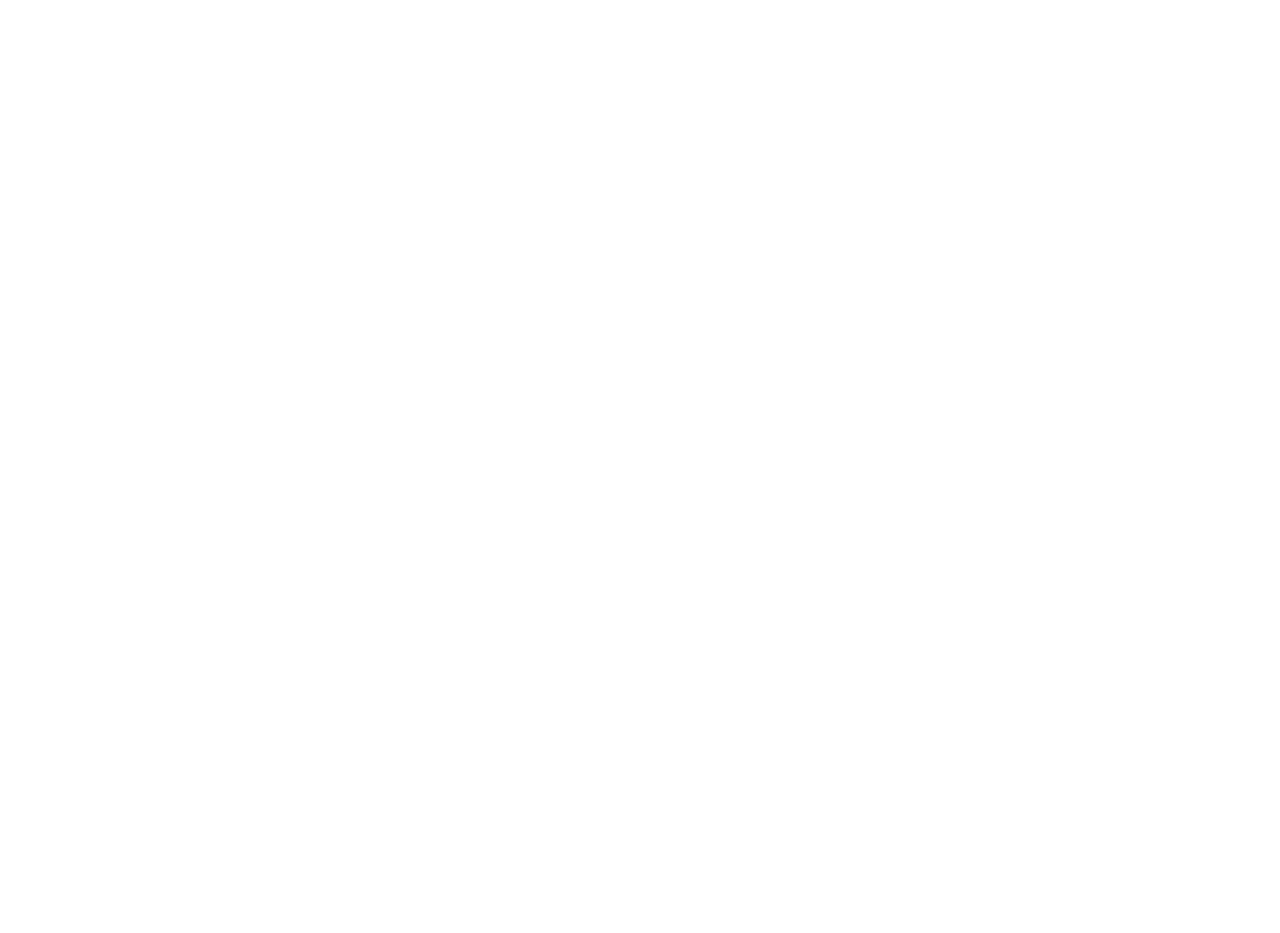
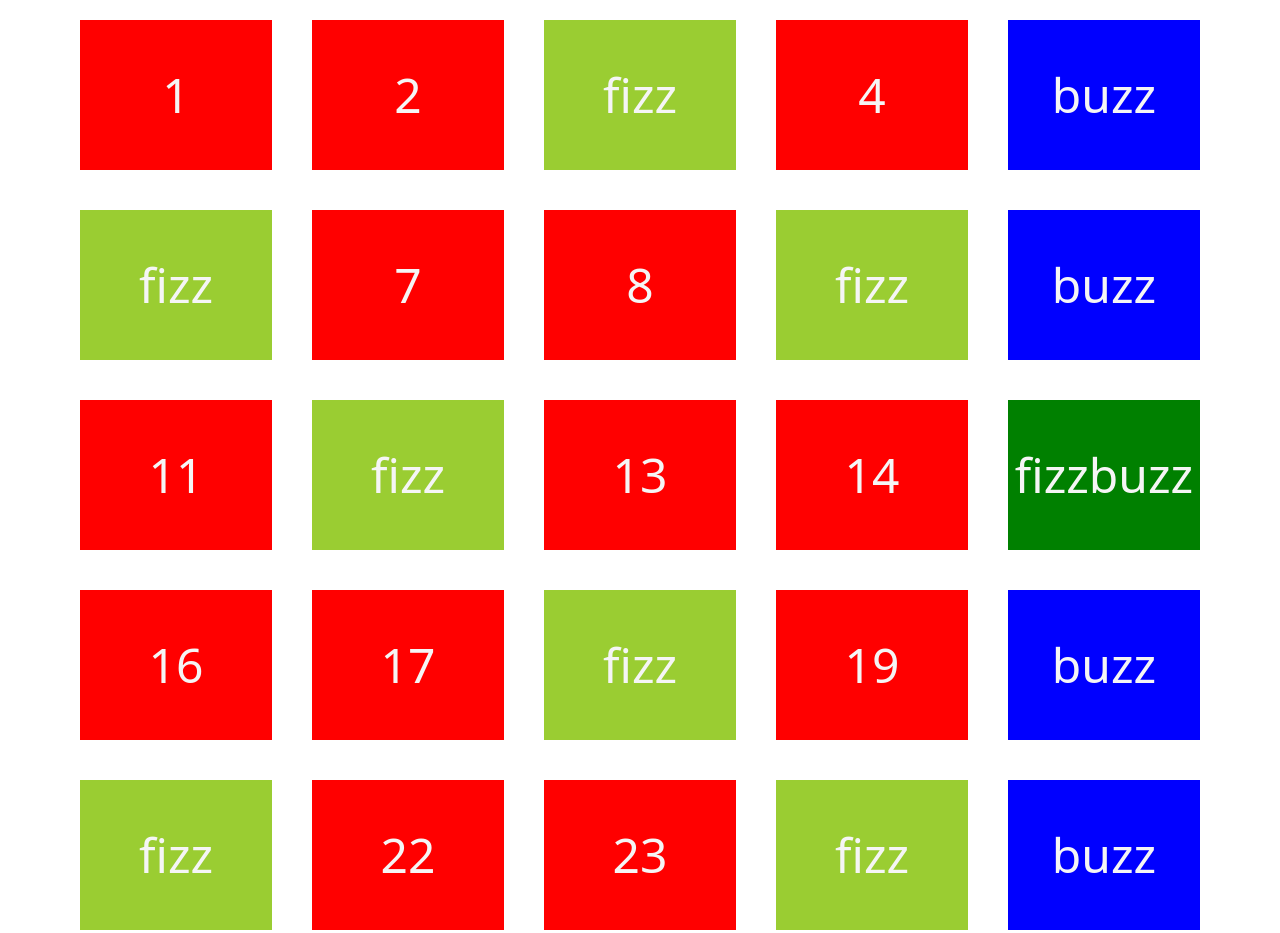
Before and after one commit to VincenzoDePetris/js-fizzbuzz, a plain HTML site: page index.html in a window 1280 px wide. Shown: the top 933 px of the page. Before the commit the page ends 800 px from the top, so only its background shows below. Drawn offline with nearby package versions, Linux system fonts and the light colour scheme.

Commit message:
add: box

```diff
--- a/index.html
+++ b/index.html
@@ -9,6 +9,7 @@
       integrity="sha384-rbsA2VBKQhggwzxH7pPCaAqO46MgnOM80zW1RWuH61DGLwZJEdK2Kadq2F9CUG65"
       crossorigin="anonymous"
     />
+    <link rel="stylesheet" href="./style.css" />
     <title>Document</title>
   </head>
   <body>
--- a/js/main.js
+++ b/js/main.js
@@ -6,14 +6,38 @@
 const maxNumber = 100;
 const minNumber = 1;
 
+// const newDiv = document.getElementById(".target-div");
+// const myCont = document.getElementsByClassName("my-cont");
+
 for (let i = minNumber; i <= maxNumber; i++) {
   if (i % 5 == 0 && i % 3 == 0) {
     console.log("fizzbuzz");
+    const div = document.createElement("div");
+    div.id = "container-fb";
+    div.innerHTML = "fizzbuzz";
+    document.body.appendChild(div);
   } else if (i % 5 == 0) {
     console.log("buzz");
+    const div = document.createElement("div");
+    div.id = "container-b";
+    div.innerHTML = "buzz";
+    document.body.appendChild(div);
   } else if (i % 3 == 0) {
     console.log("fizz");
+    const div = document.createElement("div");
+    div.id = "container-f";
+    div.innerHTML = "fizz";
+    document.body.appendChild(div);
   } else {
     console.log(i);
+    const div = document.createElement("div");
+    div.id = "container";
+    div.innerHTML = i;
+    document.body.appendChild(div);
   }
+
+  // const newDiv = document.createElement("div");
+  // newDiv.innerHTML = i;
+  // newDiv.classList.add("box");
+  // myCont.append("newDiv");
 }
--- /dev/null
+++ b/style.css
@@ -0,0 +1,35 @@
+#container,
+#container-fb,
+#container-b,
+#container-f {
+  margin: 20px;
+  height: 150px;
+  width: 15%;
+  display: flex;
+  align-items: center;
+  justify-content: center;
+  color: whitesmoke;
+  font-size: 3rem;
+}
+
+#container {
+  background-color: red;
+}
+
+#container-fb {
+  background-color: green;
+}
+
+#container-b {
+  background-color: blue;
+}
+
+#container-f {
+  background-color: yellowgreen;
+}
+
+body {
+  display: flex;
+  flex-wrap: wrap;
+  justify-content: center;
+}
```
